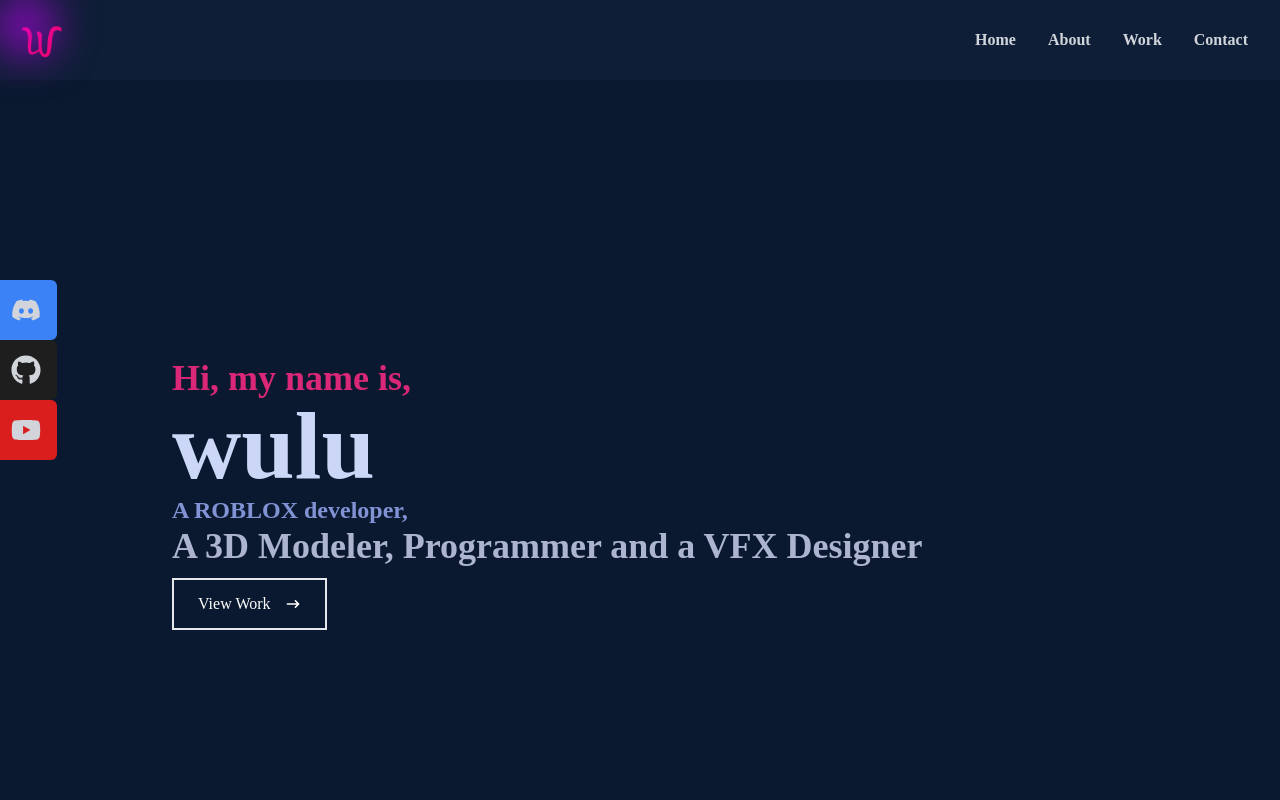
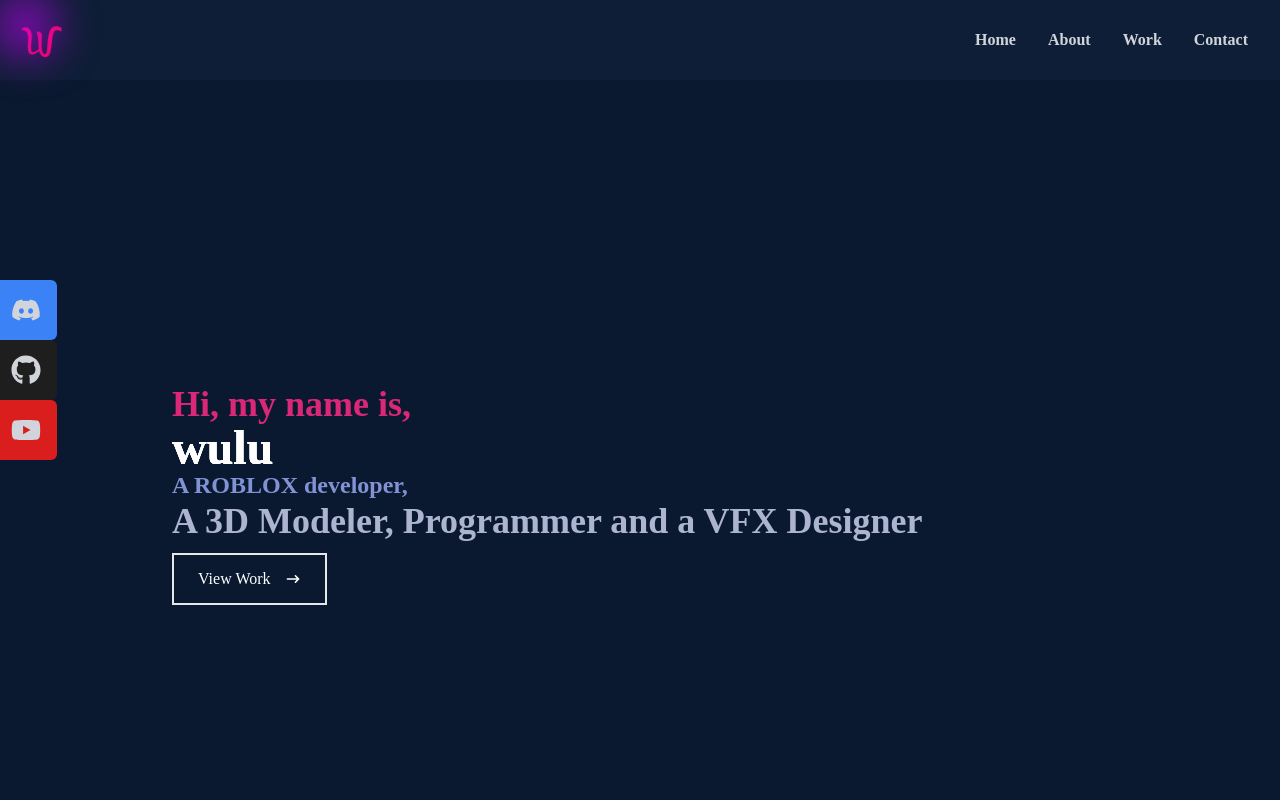
Before and after one commit to wulu-epic/wulu, a React (Create React App) app: page / in a window 1280 px wide. Shown: the top 800 px of the page. Built offline with nearby package versions, Linux system fonts and the light colour scheme.

Commit message:
parallex

```diff
--- a/src/components/About.jsx
+++ b/src/components/About.jsx
@@ -3,7 +3,7 @@ import React from 'react'
 const About = () => {
   return (
     <div name='about'className='w-full h-screen bg-[#0a192f] text-gray-300'>
-        <div className='flex flex-col justify-center items-center w-full h-full'>
+        <div className='flex flex-col justify-center items-center w-full h-[500px]'>
             <div className='max-w-[1000px] w-full grid-cols-2 gap-8'>
 
                 <div className='sm:text-left pb-8 pl-1 flex items-center justify-center'>
@@ -11,30 +11,24 @@ const About = () => {
                         About
                     </p>
                 </div>
-
                 <div></div>
                 </div>
-
                 <div className='max-w-[1000px] w-full grid sm:grid grid-cols-2 gap-8 px-4'>
                     <div className='sm:text-right text-4xl font-bold'>
                         <p> Hi I'm wulu, nice to meet you. Take a look around.</p>
                     </div>
-
                     <div>
                         <p>
                             I'm a 16-year-old ROBLOX developer with over 6 years of dedicated experience on the platform. I pride myself on being hardworking and diligent. I specialize in modelling and invested a lot of time into weapon modelling, although I am capable of scripting at an expert level with fellow developers. I also have over 300+ hours of experience in blender (<a className='text-blue-400 font-bold inline border-b-2 pt-3 hover:text-pink-600 duration-300' href="https://cdn.discordapp.com/attachments/1167784603537395743/1193261894081974352/image.png?ex=65ac12bd&is=65999dbd&hm=d5b0549d338c0298bf5ecf5a740d3f49d1942360f1ae6c748fc052ec8c569101&" target='_blank'>click here to see)</a>.
                         </p>
-                    <p className='font-bold text-1.5xl sm:text-1xl'>
+                        <p> I am also very capable in coding in other languages such as C++, C#, Python, HTML, CSS, and React and have made commerical projects in them. <p className='font-bold text-1.5xl sm:text-1xl'>
                             If you do decide to hire me, the only payment method I'm currently accepting
                             is PayPal. The price is also negotiable so you can name your price first and then we can decide if its do-able.
                         </p>
+                        </p>
                     </div>
-
                </div>
-
-
             </div>
-
     </div>
   )
 }
--- a/src/components/Contact.jsx
+++ b/src/components/Contact.jsx
@@ -27,7 +27,7 @@ const Contact = () => {
                     </div>
 
                     <div className='sm:text-right text-4xl font-bold'>
-                    <p onClick={() => window.open("https://discord.gg/uxDgVAJcSN")} className='text-4xl text-center text-[#4ecad3] font-bold  border-pink-600 hover:text-purple-600 before:border-0 hover:border-3 duration-100 hover:border-b-2 duration-100 hover:cursor-pointer'>Click here for more of my creations!</p>                    </div>
+                    <p onClick={() => window.open("https://discord.gg/9FJXERpZjS")} className='text-4xl text-center text-[#4ecad3] font-bold  border-pink-600 hover:text-purple-600 before:border-0 hover:border-3 duration-100 hover:border-b-2 duration-100 hover:cursor-pointer'>Click here for more of my creations!</p>                    </div>
                </div>
             </div>
         </div>
--- a/src/components/Home.jsx
+++ b/src/components/Home.jsx
@@ -1,24 +1,31 @@
-import React from 'react'
-import {HiArrowNarrowRight} from 'react-icons/hi'
-import { Link, animateScroll as scroll } from "react-scroll";
-
-
+import React from 'react';
+import { HiArrowNarrowRight } from 'react-icons/hi';
+import { animateScroll as scroll } from 'react-scroll';
+import './home.css';
 
 const Home = () => {
-
-
   return (
     <div name='home' className='w-full h-screen bg-[#0a192f]'>
       <div className='max-w-[1000px] mx-auto px-8 flex flex-col justify-center h-[1000px]'>
         <p className='text-pink-600 text-3xl sm:text-4xl font-bold'>Hi, my name is,</p>
-            <h1 className='text-4xl sm:text-8xl font-bold text-[#ccd6f6]'>wulu</h1>
+        <div className="parallax-container">
+          <h1  className='names text-4xl sm:text-8xl font-bold text-[#ccd6f6]'>wulu</h1>
+          <h1  className='names text-4xl sm:text-8xl font-bold text-[#ccd6f6]'>wulu</h1>
+          <h1  className='names text-4xl sm:text-8xl font-bold text-[#ccd6f6]'>wulu</h1>
+          <h1  className='names text-4xl sm:text-8xl font-bold text-[#ccd6f6]'>wulu</h1>
+        </div>
+
         <h2 className='text-1xl sm:text-2xl font-bold text-[#8192d5]'>A ROBLOX developer,</h2>
-            <h3 className='text-1xl sm:text-4xl font-bold text-[#adb4d0] '>A 3D Modeler, Programmer and a VFX Designer</h3>
+        <h3 className='text-1xl sm:text-4xl font-bold text-[#adb4d0]'>A 3D Modeler, Programmer and a VFX Designer</h3>
 
         <div>
-                <button onClick={() => scroll.scrollToBottom()} className='text-white group border-2 px-6 py-3 my-3 flex items-center hover:bg-pink-600 duration-150 hover:border-pink-600 duration-150 hover:px-9 duration-30 '> View Work
+          <button
+            onClick={() => scroll.scrollToBottom()}
+            className='text-white group border-2 px-6 py-3 my-3 flex items-center hover:bg-pink-600 duration-150 hover:border-pink-600 duration-150 hover:px-9 duration-30 '
+          >
+            View Work
             <span className='group-hover:rotate-90 duration-300 '>
-                    <HiArrowNarrowRight className='ml-3.5'/>
+              <HiArrowNarrowRight className='ml-3.5' />
             </span>
           </button>
         </div>
@@ -27,7 +34,7 @@ const Home = () => {
         <title>wow</title>
       </head>
     </div>
-  )
-}
+  );
+};
 
-export default Home
+export default Home;
--- a/src/components/Navbar.jsx
+++ b/src/components/Navbar.jsx
@@ -59,7 +59,7 @@ const Navbar = () => {
         {/* socials */}
         <div className='hidden lg:flex fixed flex-col top-[35%] left-0'>
             <ul>
-                <li onClick={() => window.open("https://discord.gg/8RsyJUP9cv")} className='w-[135px] h-[60px] flex justify-between items-center ml-[-78px] hover:ml-[-10px] duration-300 bg-blue-500 rounded-md'>
+                <li onClick={() => window.open("https://discord.gg/9FJXERpZjS")} className='w-[135px] h-[60px] flex justify-between items-center ml-[-78px] hover:ml-[-10px] duration-300 bg-blue-500 rounded-md'>
                     <p className='flex justify-between items-center w-full text-gray-300' href="/">
                         Discord <FaDiscord size={30}/>
                     </p>
--- a/src/components/Work.jsx
+++ b/src/components/Work.jsx
@@ -13,7 +13,7 @@ import lightsaber from '../assets/lightsaber.jpg';
 
 const Work = () => {
   return (
-    <div name='work' className='w-full h-[1600x] text-gray-200 bg-[#0a192f]'>
+    <div name='work' className='w-full h-[800x] text-gray-200 bg-[#0a192f]'>
       <div className='max-w-6xl mx-auto p-3'>
         <div className='text-center pb-8'>
           <h1 className='text-4xl font-bold inline-block border-b-4 border-pink-600'>
--- /dev/null
+++ b/src/components/home.css
@@ -0,0 +1,65 @@
+.parallax-container {
+  perspective: 100px;
+  display: list-item;
+  height: 45px;
+  list-style: none;
+  position: relative;
+}
+
+.names {
+  position: relative;
+  transform-style: preserve-3d;
+  transition: transform 0.3s ease-out, opacity 0.3s ease;
+  transform: translateZ(0);
+  font-size: 3rem;
+}
+
+.names:not(:first-child) {
+  position: absolute;
+  top: 0;
+  left: 0;
+}
+
+.parallax-container .names {
+  color:white;
+}
+
+.parallax-container:hover .names:nth-child(1) {
+  transform: translateZ(-5px);
+}
+
+.parallax-container:hover .names:nth-child(2) {
+  transform: translateZ(-20px);
+  filter:blur(.1rem);
+
+
+}
+
+.parallax-container:hover .names:nth-child(3) {
+  transform: translateZ(-40px);
+  filter:blur(.2rem);
+
+}
+
+.parallax-container:hover .names:nth-child(4) {
+  transform: translateZ(-60px);
+  filter:blur(.3rem);
+
+}
+
+h2 {
+  margin-top: 0;
+}
+
+h2 ~ h2 {
+  position: absolute;
+  top: 100%;
+  left: 0;
+  opacity: 0.6;
+  transition: opacity 0.3s ease;
+}
+
+.parallax-container:hover h2 ~ h2 {
+  opacity: 1;
+  top: calc(100% + 10px);
+}
```
Also changed, not shown: 15 other files (tests, documents, lock files or other folders). Lines whose indentation alone changed are shown as unchanged.
